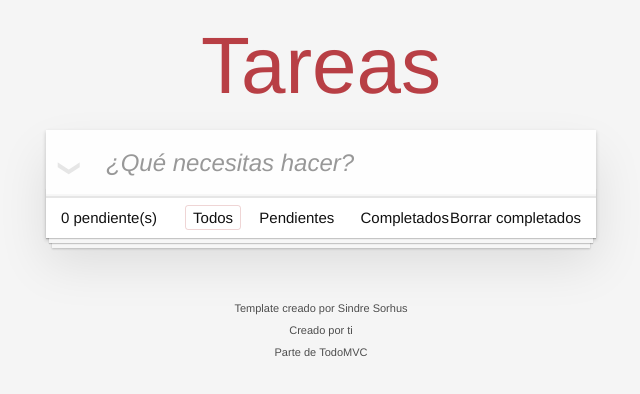
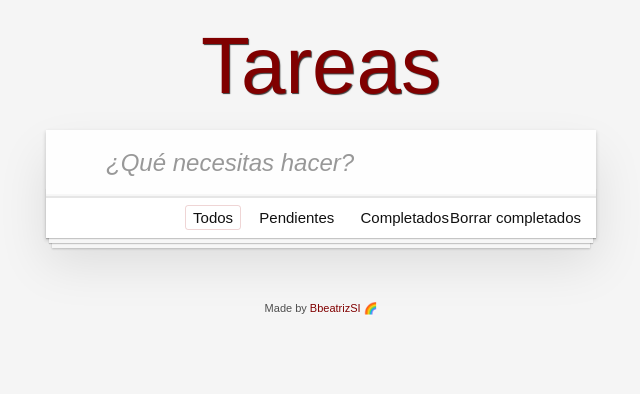
Before and after one commit to BbeatrizSI/ToDo-App, a website built with webpack: page src/index.html in a window 1280 px wide. Shown: the whole page, without its empty margins (319-959 px from the left). Built offline with nearby package versions, Linux system fonts and the light colour scheme.

Commit message:
Tryng to improve css

```diff
--- a/src/index.html
+++ b/src/index.html
@@ -3,7 +3,7 @@
   <head>
     <meta charset="utf-8" />
     <meta name="viewport" content="width=device-width, initial-scale=1" />
-    <title>Template • TodoMVC</title>
+    <title>ToDo App</title>
   </head>
   <body>
     <section class="todoapp">
@@ -11,17 +11,10 @@
         <h1>Tareas</h1>
         <input class="new-todo" placeholder="¿Qué necesitas hacer?" autofocus />
       </header>
-      <!-- This section should be hidden by default and shown when there are todos -->
       <section class="main">
-        <input id="toggle-all" class="toggle-all" type="checkbox" />
-        <label for="toggle-all">Mark all as complete</label>
         <ul class="todo-list"></ul>
       </section>
-      <!-- This footer should hidden by default and shown when there are todos -->
       <footer class="footer">
-        <!-- This should be `0 items left` by default -->
-        <span class="todo-count"><strong>0</strong> pendiente(s)</span>
-        <!-- Remove this if you don't implement routing -->
         <ul class="filters">
           <li>
             <a class="selected filter" href="#/">Todos</a>
@@ -33,17 +26,17 @@
             <a class="filter" href="#/completed">Completados</a>
           </li>
         </ul>
-        <!-- Hidden if no completed items are left ↓ -->
         <button class="clear-completed">Borrar completados</button>
       </footer>
     </section>
     <footer class="info">
       <p>
-        Template creado por <a href="http://sindresorhus.com">Sindre Sorhus</a>
+        Made by
+        <a href="https://www.linkedin.com/in/barbarabsacristan/" target="_blank"
+          >BbeatrizSI</a
+        >
+        🌈
       </p>
-      <!-- Change this out with your name and url ↓ -->
-      <p>Creado por <a href="http://todomvc.com">ti</a></p>
-      <p>Parte de <a href="http://todomvc.com">TodoMVC</a></p>
     </footer>
   </body>
 </html>
--- a/src/styles.css
+++ b/src/styles.css
@@ -21,7 +21,7 @@ button {
 }
 
 body {
-  font: 14px 'Helvetica Neue', Helvetica, Arial, sans-serif;
+  font: 14px Arial;
   line-height: 1.4em;
   background: #f5f5f5;
   color: #111111;
@@ -73,7 +73,8 @@ body {
   font-size: 80px;
   font-weight: 200;
   text-align: center;
-  color: #b83f45;
+  color: maroon;
+  text-shadow: 1px 1px 1px rgb(59, 59, 59);
   -webkit-text-rendering: optimizeLegibility;
   -moz-text-rendering: optimizeLegibility;
   text-rendering: optimizeLegibility;
@@ -342,7 +343,7 @@ html .clear-completed:active {
 }
 
 .info a {
-  color: inherit;
+  color: maroon;
   text-decoration: none;
   font-weight: 400;
 }
```
Also changed, not shown: docs/index.html (+1 -1 lines), 2 other files.
